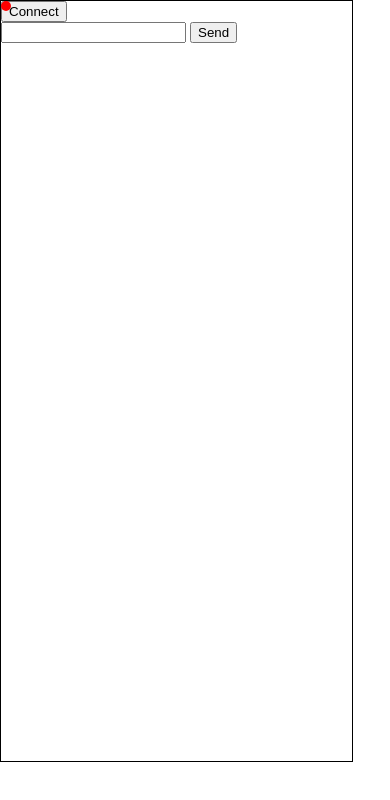
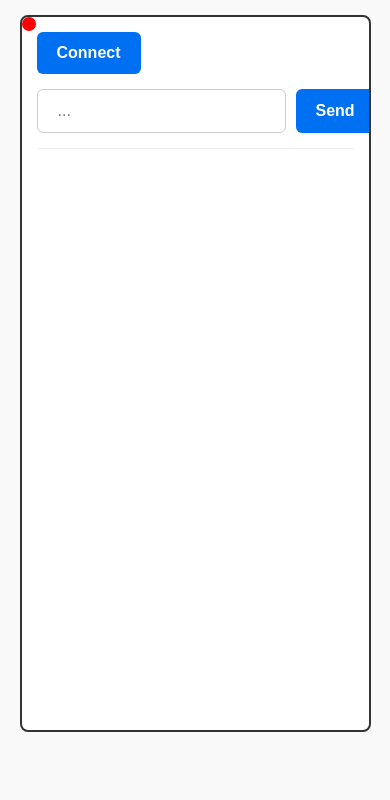
Before and after one commit to lethern/RoguelikeServerTest, a plain HTML site: page index.html in a window 390 px wide. Drawn offline with Linux system fonts and the light colour scheme.

Commit message:
more mobile friendly

```diff
--- a/index.html
+++ b/index.html
@@ -1,49 +1,100 @@
 <!DOCTYPE html>
-<html>
+<html lang="en">
+<head>
+	<meta charset="UTF-8">
+	<meta name="viewport" content="width=device-width, initial-scale=1.0">
+	<title>WebRTC Test</title>
 	<style>
 		html, body {
 			margin: 0;
 			padding: 0;
+			font-family: BlinkMacSystemFont, "Segoe UI", Roboto, sans-serif;
+			font-size: 18px;
+			background: #f9f9f9;
 		}
 
 		#main {
 			width: 90vw;
-	  height: 90vh;
+			height: 85vh;
 			position: relative;
-	  border: 1px solid black;
+			border: 2px solid #333;
+			margin: 15px auto;
+			padding: 15px;
+			box-sizing: border-box;
+			background: white;
+			border-radius: 8px;
+			overflow: hidden;
+		}
+
+		.row {
+			margin-bottom: 15px;
+			display: flex;
+			gap: 10px;
+		}
+
+		button, input {
+			font-size: 16px;
+			padding: 12px 20px;
+			border-radius: 6px;
+			border: 1px solid #ccc;
+		}
+
+		button {
+			background-color: #0070f3;
+			color: white;
+			border: none;
+			font-weight: bold;
+			cursor: pointer;
+		}
+
+		button:active {
+			background-color: #0051b3;
+		}
+
+		input {
+			flex-grow: 1;
+		}
+
+		#chat {
+			margin-top: 15px;
+			max-height: 40%;
+			overflow-y: auto;
+			border-top: 1px solid #eee;
+			padding-top: 10px;
+			font-family: monospace;
+			word-break: break-word;
 		}
 
 		#remoteCursor {
 			position: absolute;
-	  width: 10px;
-	  height: 10px;
+			width: 14px;
+			height: 14px;
 			background: red;
 			border-radius: 50%;
-	  pointer-events:none;
+			pointer-events: none;
 			transition: left 50ms linear, top 50ms linear;
+			z-index: 9999;
 		}
 	</style>
-
+</head>
 <body>
 
 <div id="main">
-	<div>
+	<div class="row">
 		<button id="connect">Connect</button>
 	</div>
 
-	<div>
-		<input id="msg">
+	<div class="row">
+		<input id="msg" placeholder="...">
 		<button id="send">Send</button>
 	</div>
 
 	<div id="chat"></div>
 
-	<div id="remoteCursor">
-	</div>
+	<div id="remoteCursor"></div>
 </div>
 
 <script>
-
 const ws = new WebSocket("wss://p01--roguelikeserver--by4b98kql5cr.code.run");
 
 const pc = new RTCPeerConnection({
@@ -59,6 +110,7 @@ const mainDiv = document.getElementById("main");
 
 function add(text){
 	chat.innerHTML += `<div>${text}</div>`;
+	chat.scrollTop = chat.scrollHeight;
 }
 
 let isMaster = false;
@@ -138,6 +190,7 @@ ws.onmessage = async ({ data }) => {
 document.getElementById("send").onclick = () => {
 
 	const text = document.getElementById("msg").value;
+	if(!text) return;
 
 	ws.send(JSON.stringify({
 		type: "chat",
@@ -145,6 +198,7 @@ document.getElementById("send").onclick = () => {
 	}));
 
 	add("Me: " + text);
+	document.getElementById("msg").value = "";
 };
 
 const CURSOR_SCALE = 1000;
@@ -189,6 +243,7 @@ function animate() {
 	posX += velX;
 	posY += velY;
 
+	const remoteCursor = document.getElementById("remoteCursor");
 	remoteCursor.style.left = posX + "px";
 	remoteCursor.style.top = posY + "px";
 
@@ -203,8 +258,6 @@ let mouseY = 0;
 let lastSentX = 0;
 let lastSentY = 0;
 
-
-
 document.addEventListener("pointermove", e => {
 	const rect = mainDiv.getBoundingClientRect();
 
@@ -213,7 +266,6 @@ document.addEventListener("pointermove", e => {
 });
 
 setInterval(sendCursor, 1000 / CURSOR_FPS);
-
 
 function sendCursor() {
   if (!channel || channel.readyState !== "open") return;
@@ -236,9 +288,6 @@ function sendCursor() {
 
 	channel.send(buf);
 }
-
-
-
 </script>
 
 </body>
```
Lines whose indentation alone changed are shown as unchanged.
